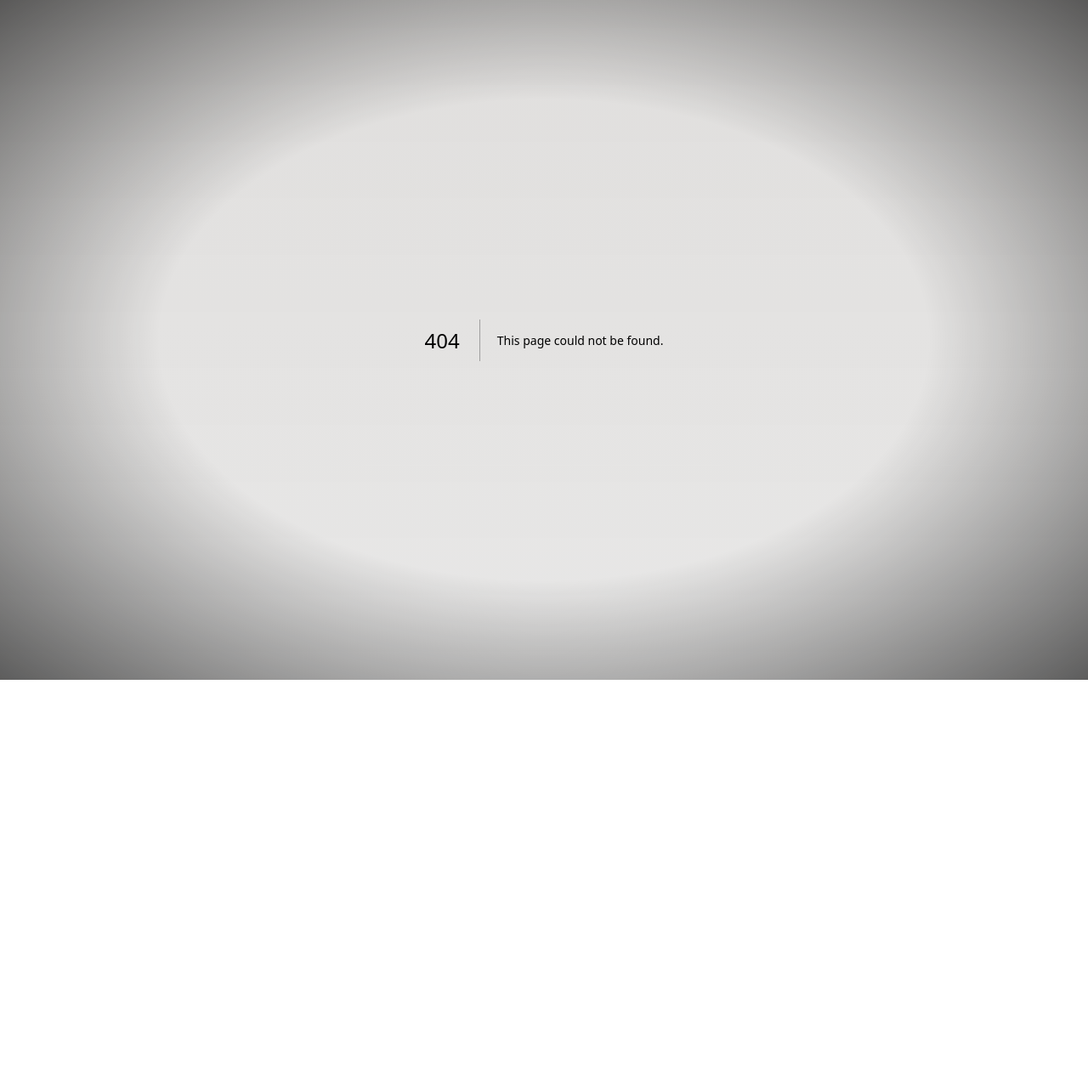
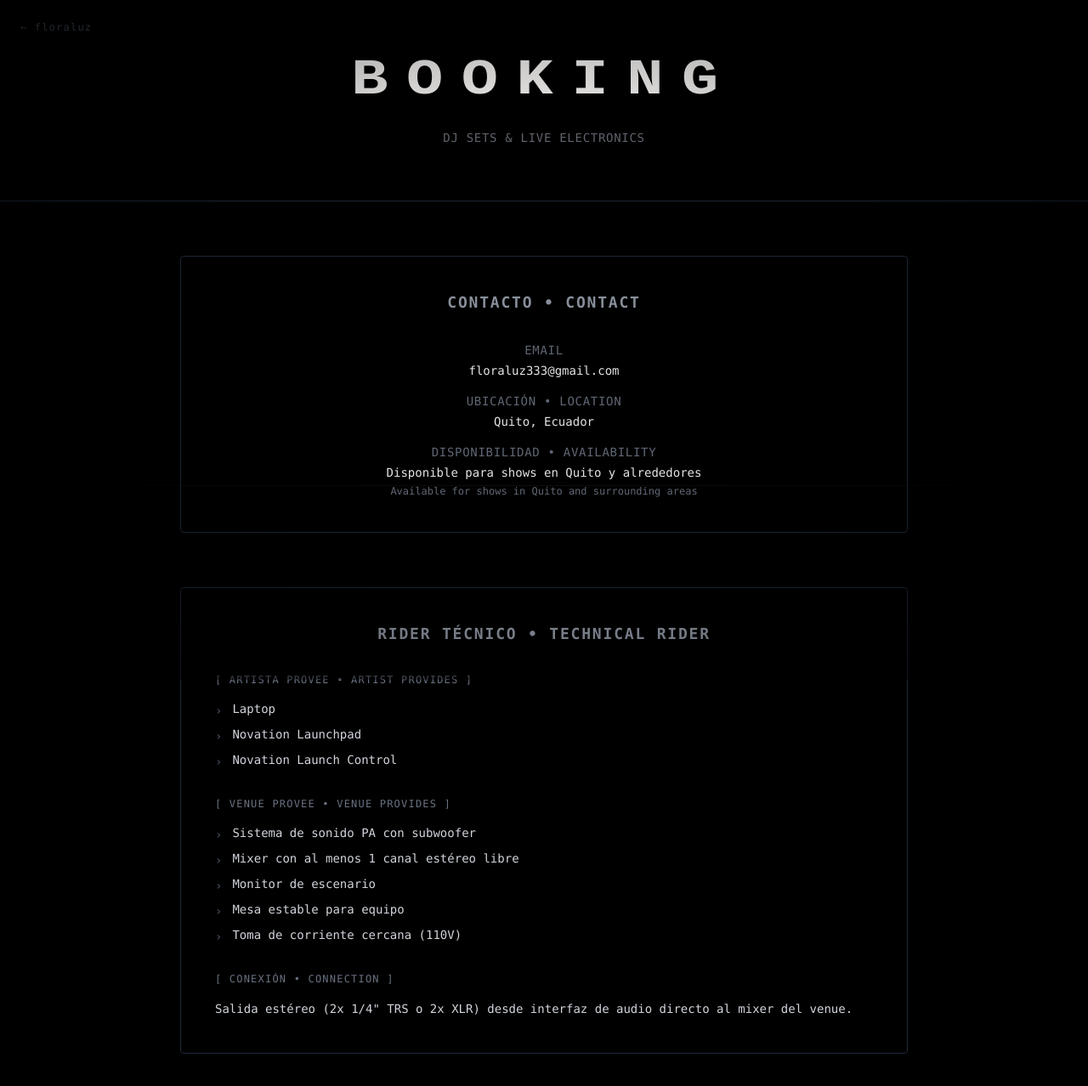
Before and after one commit to unixkarma/floraluz_web, a Next.js app: page /booking in a window 1280 px wide. Before the commit this address had no page. Shown: the top 1278 px of the page at 85% size. Before the commit the page ends 800 px from the top, so only its background shows below. Built offline with nearby package versions, Linux system fonts and the light colour scheme.

Commit message:
first commit

```diff
--- /dev/null
+++ b/src/app/booking/page.tsx
@@ -0,0 +1,189 @@
+'use client'
+
+import { useState, useEffect } from 'react'
+import Link from 'next/link'
+
+export default function Booking() {
+  const glyphPool = '0123456789!@#$%&*[]{}|<>?/\\ΩΨΦΣΠΛΘΔαβγδ∞∑√∫≠←→↑↓◊∆∇◈∴'
+
+  const scramble = (text: string) =>
+    text.split('').map(char =>
+      char === ' ' || char === ',' ? char :
+      Math.random() < 0.04
+        ? glyphPool[Math.floor(Math.random() * glyphPool.length)]
+        : char
+    ).join('')
+
+  const [headerText, setHeaderText] = useState('BOOKING')
+
+  useEffect(() => {
+    const interval = setInterval(() => {
+      setHeaderText(scramble('BOOKING'))
+    }, 200)
+    return () => clearInterval(interval)
+  }, [])
+
+  return (
+    <main className="min-h-screen bg-black text-gray-300 font-mono overflow-x-hidden">
+      {/* Header */}
+      <div className="text-center py-16 px-5 border-b border-gray-800 bg-black relative">
+        <Link
+          href="/"
+          className="text-xs text-gray-600 tracking-widest hover:text-gray-400 transition-colors absolute top-6 left-6"
+        >
+          ← floraluz
+        </Link>
+
+        <div
+          className="text-3xl md:text-6xl text-white font-bold mb-4 tracking-widest inline-block"
+          style={{
+            fontFamily: 'Courier New, monospace',
+            transform: 'scaleX(1.2)',
+            transformOrigin: 'center',
+            letterSpacing: '0.3em',
+          }}
+        >
+          {headerText}
+        </div>
+
+        <div className="text-sm text-gray-400 font-mono tracking-wider mt-3 opacity-70">
+          DJ SETS & LIVE ELECTRONICS
+        </div>
+      </div>
+
+      <div className="max-w-4xl mx-auto px-5 py-16 space-y-16">
+
+        {/* Contact */}
+        <div className="border border-gray-800 p-5 md:p-10 rounded">
+          <div className="text-lg text-gray-400 mb-8 tracking-widest font-bold text-center">
+            CONTACTO • CONTACT
+          </div>
+          <div className="space-y-4 text-sm text-center">
+            <div>
+              <span className="text-gray-500 tracking-wider">EMAIL</span>
+              <div className="text-white mt-1">floraluz333@gmail.com</div>
+            </div>
+            <div>
+              <span className="text-gray-500 tracking-wider">UBICACIÓN • LOCATION</span>
+              <div className="text-white mt-1">Quito, Ecuador</div>
+            </div>
+            <div>
+              <span className="text-gray-500 tracking-wider">DISPONIBILIDAD • AVAILABILITY</span>
+              <div className="text-white mt-1">Disponible para shows en Quito y alrededores</div>
+              <div className="text-gray-500 text-xs mt-1">Available for shows in Quito and surrounding areas</div>
+            </div>
+          </div>
+        </div>
+
+        {/* Technical Rider */}
+        <div className="border border-gray-800 p-5 md:p-10 rounded">
+          <div className="text-lg text-gray-400 mb-8 tracking-widest font-bold text-center">
+            RIDER TÉCNICO • TECHNICAL RIDER
+          </div>
+
+          <div className="space-y-8">
+            {/* What floraluz provides */}
+            <div>
+              <div className="text-xs text-gray-500 tracking-widest mb-4">
+                [ ARTISTA PROVEE • ARTIST PROVIDES ]
+              </div>
+              <ul className="space-y-2 text-sm">
+                <li className="flex items-start gap-3">
+                  <span className="text-gray-600 mt-0.5">›</span>
+                  <span>Laptop</span>
+                </li>
+                <li className="flex items-start gap-3">
+                  <span className="text-gray-600 mt-0.5">›</span>
+                  <span>Novation Launchpad</span>
+                </li>
+                <li className="flex items-start gap-3">
+                  <span className="text-gray-600 mt-0.5">›</span>
+                  <span>Novation Launch Control</span>
+                </li>
+              </ul>
+            </div>
+
+            {/* What venue provides */}
+            <div>
+              <div className="text-xs text-gray-500 tracking-widest mb-4">
+                [ VENUE PROVEE • VENUE PROVIDES ]
+              </div>
+              <ul className="space-y-2 text-sm">
+                <li className="flex items-start gap-3">
+                  <span className="text-gray-600 mt-0.5">›</span>
+                  <span>Sistema de sonido PA con subwoofer</span>
+                </li>
+                <li className="flex items-start gap-3">
+                  <span className="text-gray-600 mt-0.5">›</span>
+                  <span>Mixer con al menos 1 canal estéreo libre</span>
+                </li>
+                <li className="flex items-start gap-3">
+                  <span className="text-gray-600 mt-0.5">›</span>
+                  <span>Monitor de escenario</span>
+                </li>
+                <li className="flex items-start gap-3">
+                  <span className="text-gray-600 mt-0.5">›</span>
+                  <span>Mesa estable para equipo</span>
+                </li>
+                <li className="flex items-start gap-3">
+                  <span className="text-gray-600 mt-0.5">›</span>
+                  <span>Toma de corriente cercana (110V)</span>
+                </li>
+              </ul>
+            </div>
+
+            {/* Connection */}
+            <div>
+              <div className="text-xs text-gray-500 tracking-widest mb-4">
+                [ CONEXIÓN • CONNECTION ]
+              </div>
+              <div className="text-sm text-gray-300 leading-relaxed">
+                Salida estéreo (2x 1/4&quot; TRS o 2x XLR) desde interfaz de audio directo al mixer del venue.
+              </div>
+            </div>
+          </div>
+        </div>
+
+        {/* Set Info */}
+        <div className="border border-gray-800 p-5 md:p-10 rounded">
+          <div className="text-lg text-gray-400 mb-8 tracking-widest font-bold text-center">
+            FORMATO • SET FORMAT
+          </div>
+          <div className="grid grid-cols-1 md:grid-cols-2 gap-6 text-sm">
+            <div className="border border-gray-800/50 p-5 rounded text-center">
+              <div className="text-white font-bold tracking-wider mb-2">DJ SET</div>
+              <div className="text-gray-500 text-xs tracking-wider mb-3">30 min — 2 hrs</div>
+              <div className="text-gray-400 text-xs leading-relaxed">
+                Electrónica, ambient, downtempo, experimental
+              </div>
+            </div>
+            <div className="border border-gray-800/50 p-5 rounded text-center">
+              <div className="text-white font-bold tracking-wider mb-2">OPENING SET</div>
+              <div className="text-gray-500 text-xs tracking-wider mb-3">30 min — 1 hr</div>
+              <div className="text-gray-400 text-xs leading-relaxed">
+                Sets de apertura adaptados al headliner
+              </div>
+            </div>
+          </div>
+        </div>
+
+        {/* Links */}
+        <div className="text-center space-x-4 text-xs">
+          <Link href="/sets" className="text-gray-500 hover:text-gray-300 tracking-widest transition-colors">
+            [ SETS ]
+          </Link>
+          <Link href="/epk" className="text-gray-500 hover:text-gray-300 tracking-widest transition-colors">
+            [ EPK ]
+          </Link>
+        </div>
+      </div>
+
+      {/* Footer */}
+      <div className="text-center pb-12">
+        <div className="text-[9px] text-gray-600 tracking-wider opacity-40">
+          [ floraluz :: booking ]
+        </div>
+      </div>
+    </main>
+  )
+}
--- a/src/app/page.tsx
+++ b/src/app/page.tsx
@@ -227,6 +227,18 @@ export default function Home() {
                 EPK
               </span>
             </Link>
+            <span className="text-gray-800">•</span>
+            <Link
+              href="/booking"
+              className="text-gray-600 hover:text-gray-400 transition-colors tracking-wider relative"
+            >
+              BOOKING
+              <span
+                className="absolute inset-0 text-red-900/10 transform translate-x-px opacity-0 hover:opacity-100 transition-opacity"
+              >
+                BOOKING
+              </span>
+            </Link>
           </div>
         </div>
 
--- a/src/app/sets/page.tsx
+++ b/src/app/sets/page.tsx
@@ -11,6 +11,10 @@ const sets = [
   {
     title: 'mix para el miércoles I',
     embedUrl: 'https://w.soundcloud.com/player/?url=https%3A//api.soundcloud.com/tracks/soundcloud%253Atracks%253A2278399775&color=%23dfb8ac&auto_play=false&hide_related=true&show_comments=false&show_user=true&show_reposts=false&show_teaser=false&visual=true',
+  },
+  {
+    title: 'para el sábado I',
+    embedUrl: 'https://w.soundcloud.com/player/?url=https%3A//api.soundcloud.com/tracks/soundcloud%253Atracks%253A2279361551&color=%23ff5500&auto_play=false&hide_related=true&show_comments=false&show_user=true&show_reposts=false&show_teaser=false&visual=true',
   },
 ]
 
```
